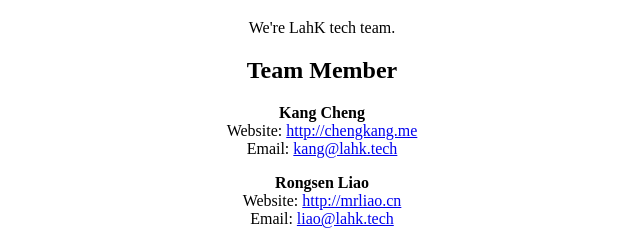
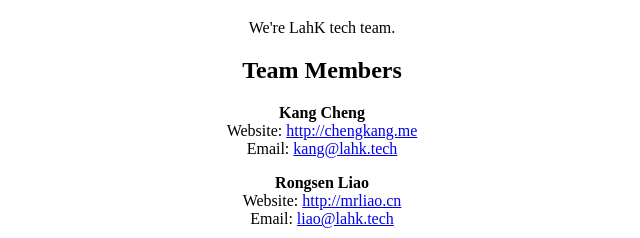
Before and after one commit to LahK/LahK.github.io, a plain HTML site: page index.html in a window 1280 px wide. Shown: the part 406-644 px from the top of the page, 318-958 px from the left. Drawn offline with Linux system fonts and the light colour scheme.

Commit message:
misspell

```diff
--- a/index.html
+++ b/index.html
@@ -9,7 +9,7 @@
 			<img src="./img/logo.png" style="width: 333px;height: 333px;">
 			<h1>Hi, LahK Day!!!</h1>
 			<p>We're LahK tech team.</p>
-			<h2>Team Member</h2>
+			<h2>Team Members</h2>
 			<p>
 				<b>Kang Cheng</b><br>
 				Website: <a href="http://chengkang.me">http://chengkang.me</a><br>
```
